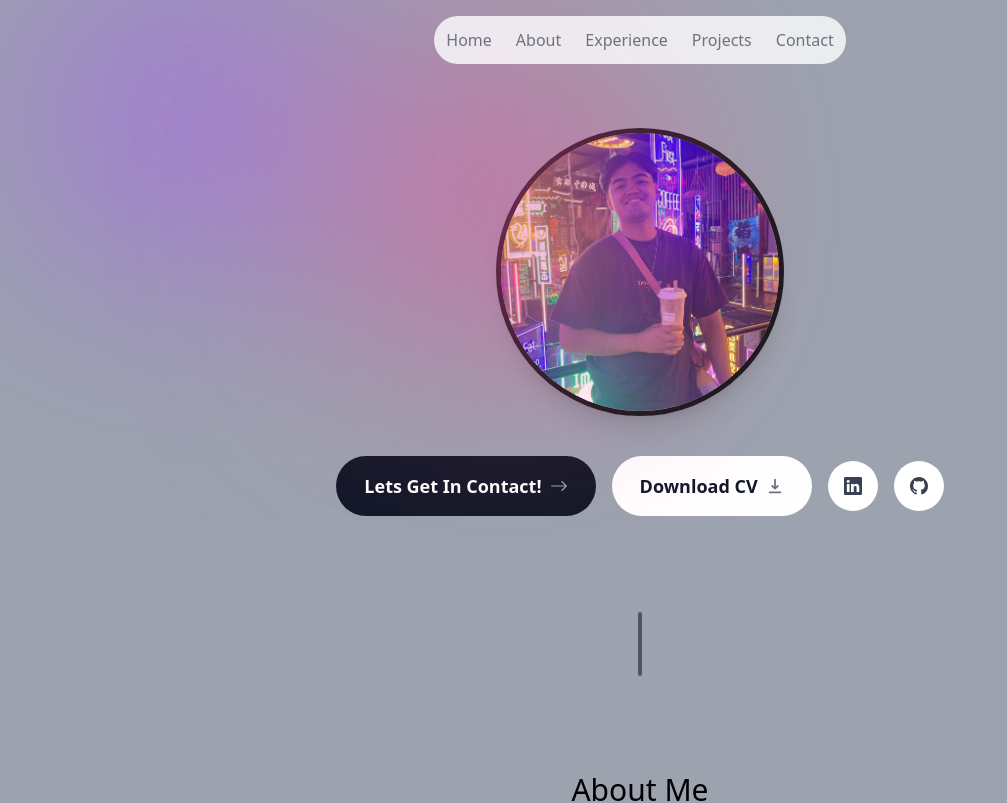
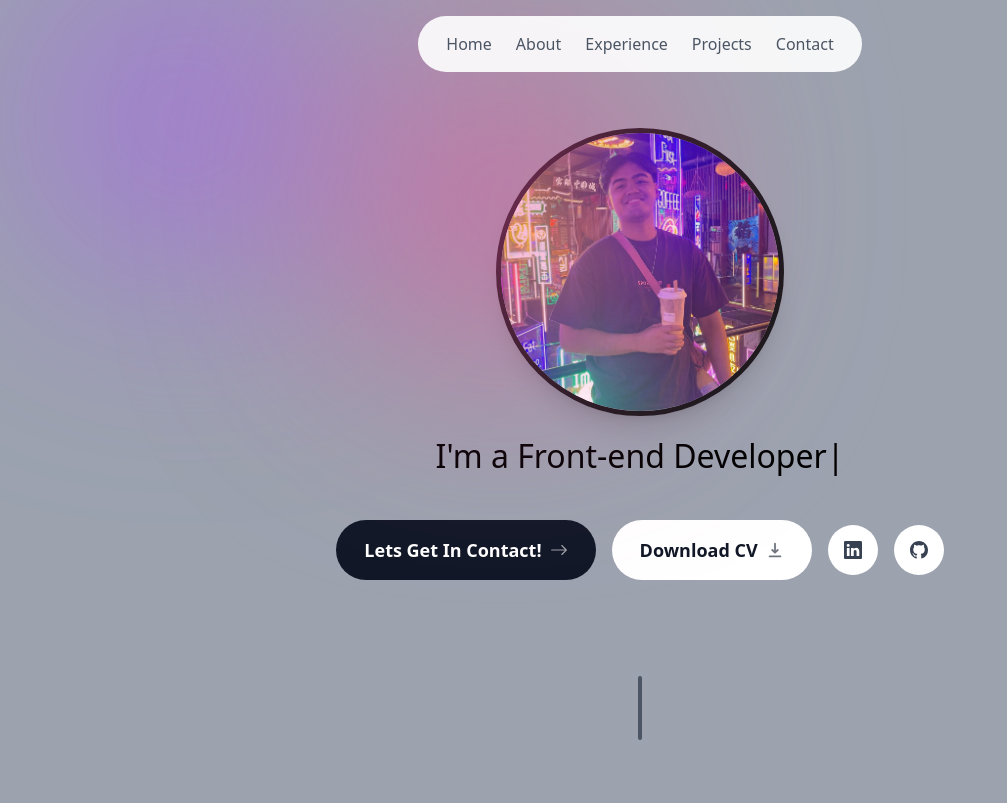
Before and after one commit to LiamSalangsang/portfolio2024, a React (Vite) app: page / in a window 1280 px wide. Shown: the top 803 px of the page, without its empty margins (0-1007 px from the left). Built offline with nearby package versions, Linux system fonts and the light colour scheme.

Commit message:
fix some formatting

```diff
--- a/src/App.jsx
+++ b/src/App.jsx
@@ -8,7 +8,7 @@ import Circle from "./components/Circle";
 
 
 const App = () => {
-  return <div className="flex flex-col items-center bg-gray-400 z-[-100] h-[5000px]">
+  return <div className="flex flex-col items-center bg-gray-400 z-[-100] h-[3000px]">
   <NavigationBar/>
   <Circle/>
   <Main/>
--- /dev/null
+++ b/src/components/Intro.jsx
@@ -0,0 +1,26 @@
+import profile from '../assets/profile.png';
+import { TypeAnimation } from 'react-type-animation';
+
+const Intro = () => {
+  return <>
+  <div className='flex items-center flex-col gap-4 justify-center mb-10'>
+      <img  alt = 'Liam Salangsang Portrait' className = "mt-[8rem] w-[18rem] h-[18rem] object-cover rounded-full border-[0.35rem] border-black/85 shadow-xl" src={profile} />
+      <TypeAnimation
+      sequence={[
+        'My Name is Liam',
+        2000,
+        'I\'m a Front-end Developer',
+        2000,
+        'I like to make apps!',
+        2000,
+      ]}
+      wrapper="span"
+      speed={40}
+      style={{fontSize:'2rem'}}
+      repeat={Infinity}
+    />
+    </div>
+    </> ;
+};
+
+export default Intro;
--- a/src/components/NavigationBar.jsx
+++ b/src/components/NavigationBar.jsx
@@ -13,10 +13,10 @@ const ScrollToSection= (sectionID) =>{
 
 const NavigationBar = () => {
   return <header className=' z-[100] fixed top-4'>
-    <nav className='bg-white/80 p-3 rounded-full'>
+    <nav className='bg-white/90 px-7 py-4 rounded-full'>
       <ul className=" flex gap-6 ">
         {links.map((link)=> {
-          return <div key = {link.hash} ><button onClick = {()=>ScrollToSection(link.hash)} className = 'text-gray-500 hover:text-black ease-in duration-200' >{link.name}</button></div>
+          return <div key = {link.hash} ><button onClick = {()=>ScrollToSection(link.hash)} className = 'text-gray-600 hover:text-black ease-in duration-200' >{link.name}</button></div>
         })}
       </ul>
     </nav>
--- a/src/components/SectionHeading.jsx
+++ b/src/components/SectionHeading.jsx
@@ -1,6 +1,6 @@
 const SectionHeading = ({ children }) => {
   return (
-    <h2 className="text-3xl font-medium capitalize w-full flex justify-center mb-3">
+    <h2 className="text-4xl font-medium capitalize w-full flex justify-center mb-10">
       {children}
     </h2>
   );
--- a/src/page/About.jsx
+++ b/src/page/About.jsx
@@ -2,10 +2,10 @@ import SectionHeading from "../components/SectionHeading";
 
 const About = () => {
   return (
-    <section id ='about' className="leading-8 max-w-[45rem] text-center">
+    <section id ='about' className="leading-8 max-w-[45rem] text-center text-[1rem]">
       <SectionHeading>About Me</SectionHeading>
 
-      <p className="mb-4">
+      <p className="mb-4 ">
         {" "}
         Studying a{" "}
         <span className="font-bold">Bachelor of Computer Science</span> at the
--- a/src/page/Main.jsx
+++ b/src/page/Main.jsx
@@ -1,13 +1,11 @@
-import profile from '../assets/profile.png';
-import CV from '../assets/LiamSalangsangCV.pdf';
+import CV from '../assets/resume/LiamSalangsangCV.pdf';
 import { HiDownload } from 'react-icons/hi'
 import { BsArrowRight, BsLinkedin, BsGithub } from 'react-icons/bs';
+import Intro from '../components/Intro';
 
 const Main = () => {
   return <div id="home">
-    <div className='flex items-center justify-center'>
-      <img  alt = 'Liam Salangsang Portrait' className = "mt-[8rem] mb-10 w-[18rem] h-[18rem] object-cover rounded-full border-[0.35rem] border-black/85 shadow-xl" src={profile} />
-    </div>
+    <Intro/>
     <section id = 'contact' className='flex gap-4 justify-center items-center text-lg'>
     <a className='group bg-gray-900 text-white  flex items-center px-7 py-4 gap-2 rounded-full font-semibold hover:scale-110 transition'>Lets Get In Contact!
     <BsArrowRight className='opacity-60 group-hover:translate-x-4 group-hover:opacity-100 transition'/> </a>
--- a/src/page/WorkExperience.jsx
+++ b/src/page/WorkExperience.jsx
@@ -3,6 +3,7 @@ import SectionHeading from "../components/SectionHeading";
 const WorkExperience = () => {
   return <section id='experience'>
   <SectionHeading> Work Experience </SectionHeading>
+
   </section>
 };
 
```
Also changed, not shown: 1 other file (tests, documents, lock files or other folders).
